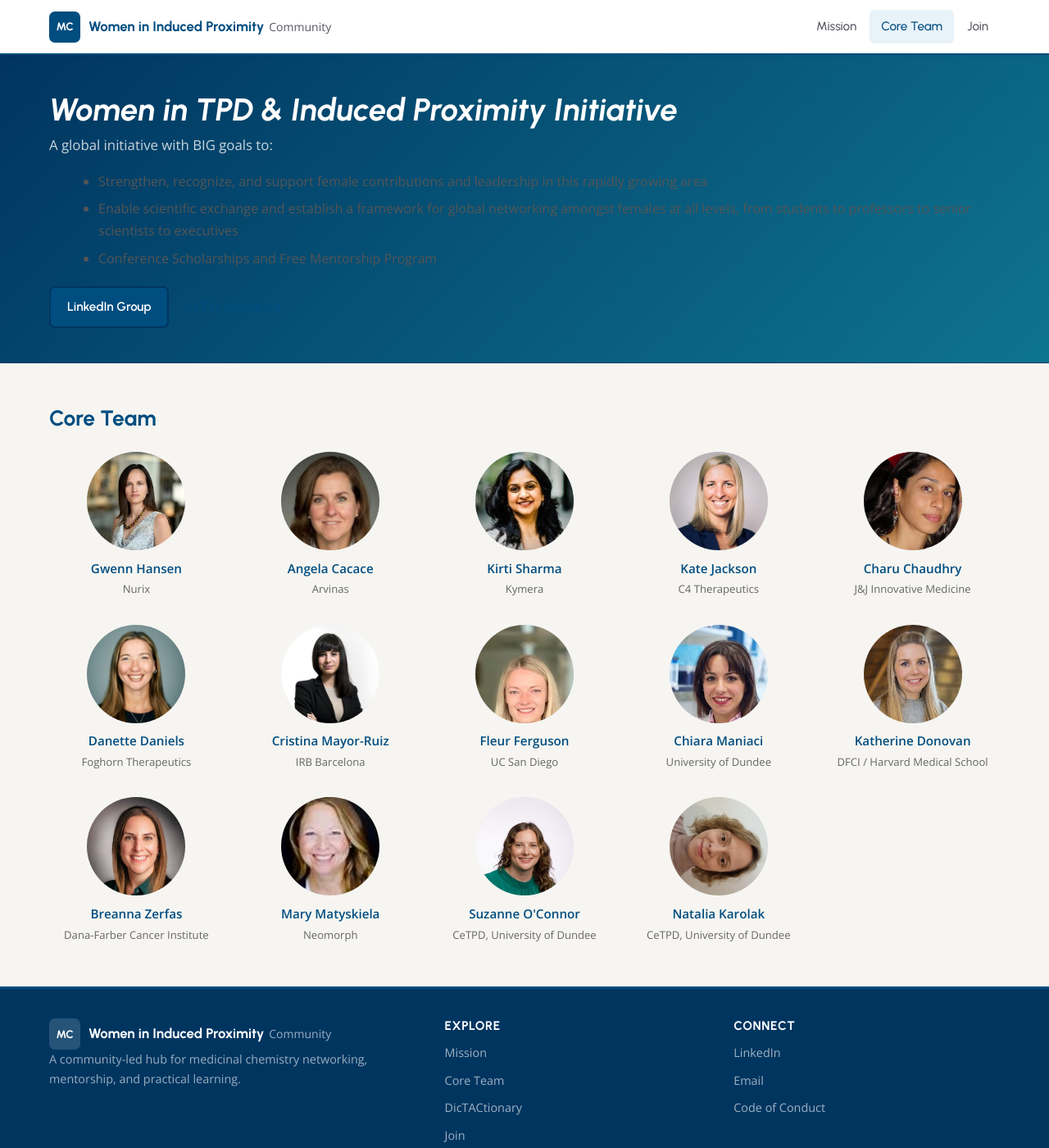
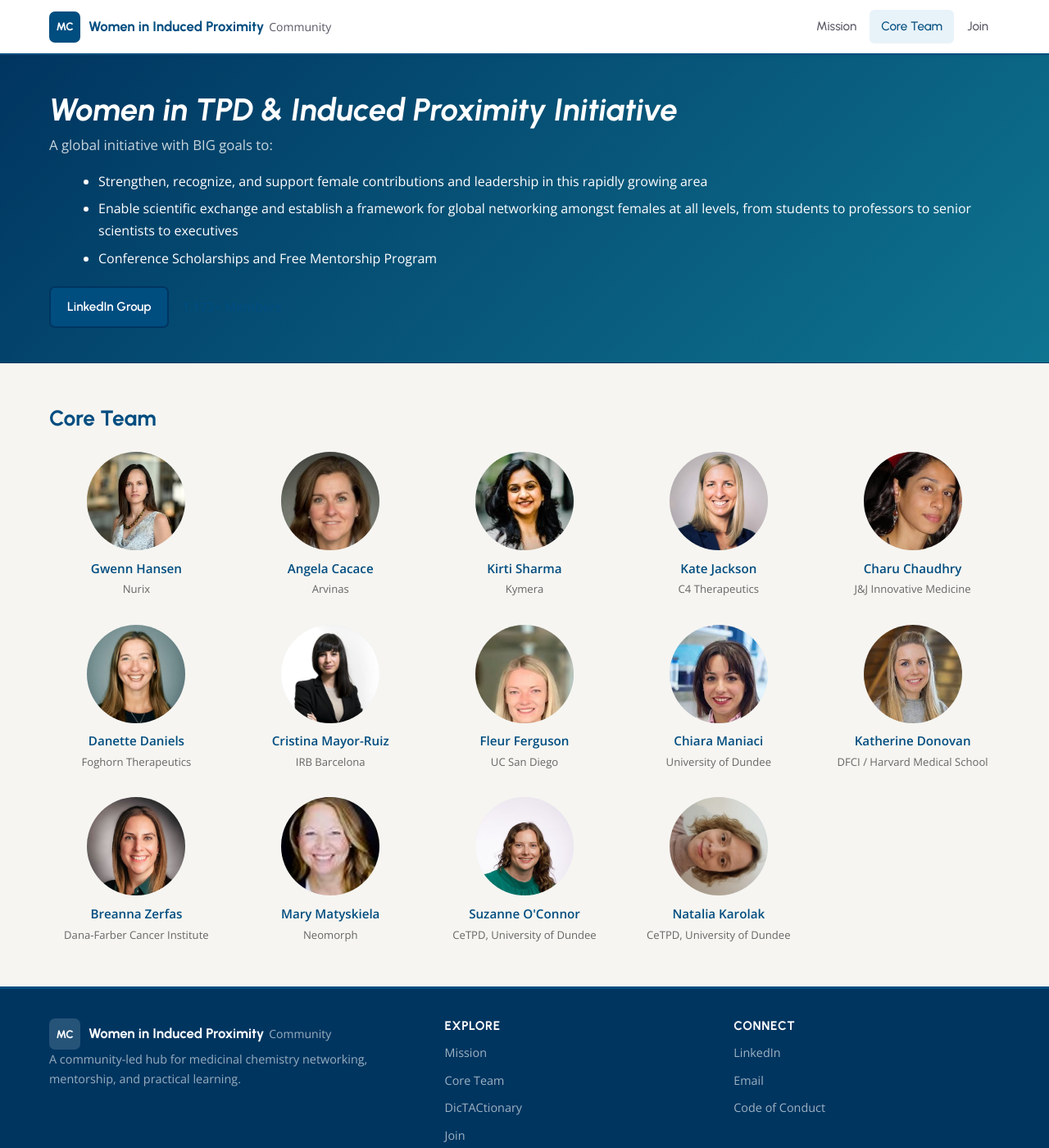
Before and after one commit to Women-in-TPD-Induced-Proximity/Women-in-TPD-Induced-Proximity.github.io, a Jekyll site: the page built from core-team.html, in a window 1280 px wide and 1400 px high. Shown: the whole window at 82% size. Built offline with Jekyll 4.4.1, drawn with Linux system fonts in a browser that asks for light colours.

Commit message:
Make goals list text white on Core Team hero

```diff
--- a/core-team.html
+++ b/core-team.html
@@ -154,7 +154,7 @@
 /* Goals list in hero */
 .wiip-goals {
   margin: 1rem 0 1.25rem 1.25rem;
-  color: var(--text-muted, #555);
+  color: #ffffff;
   line-height: 1.7;
 }
 .wiip-goals li {
```
